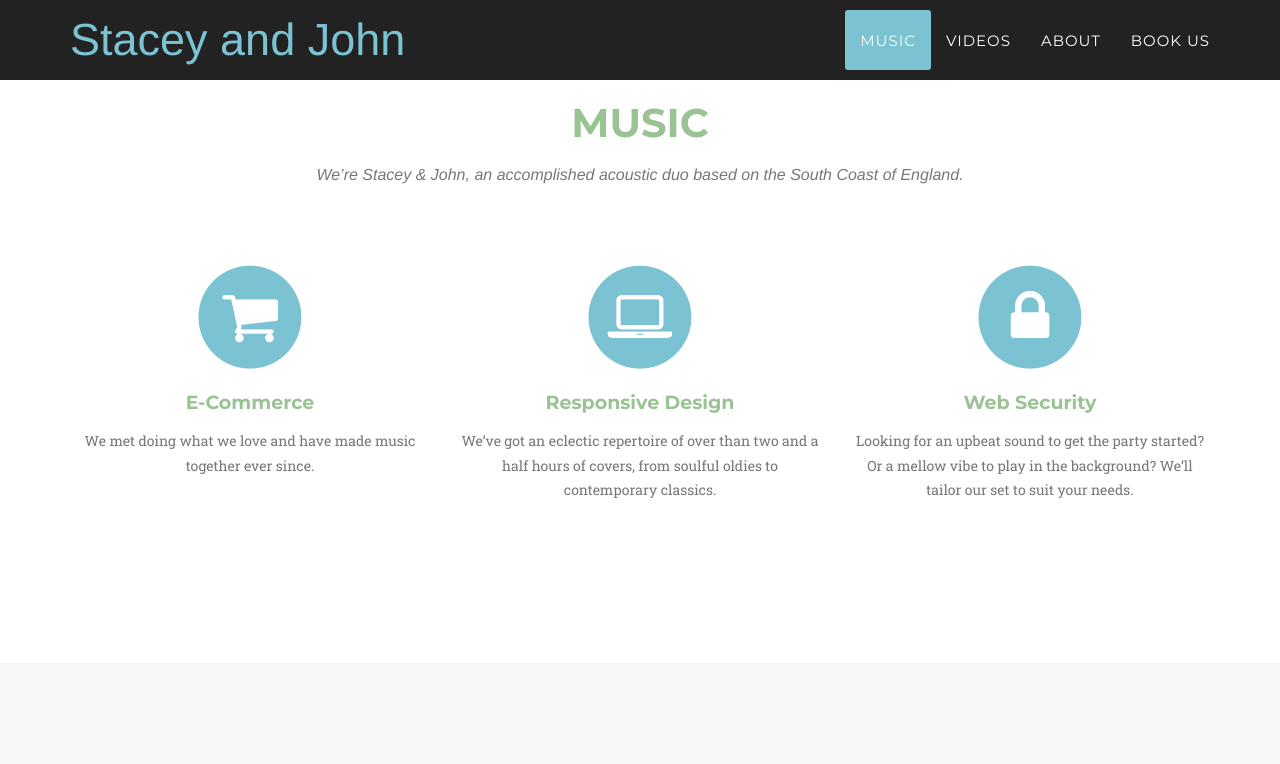
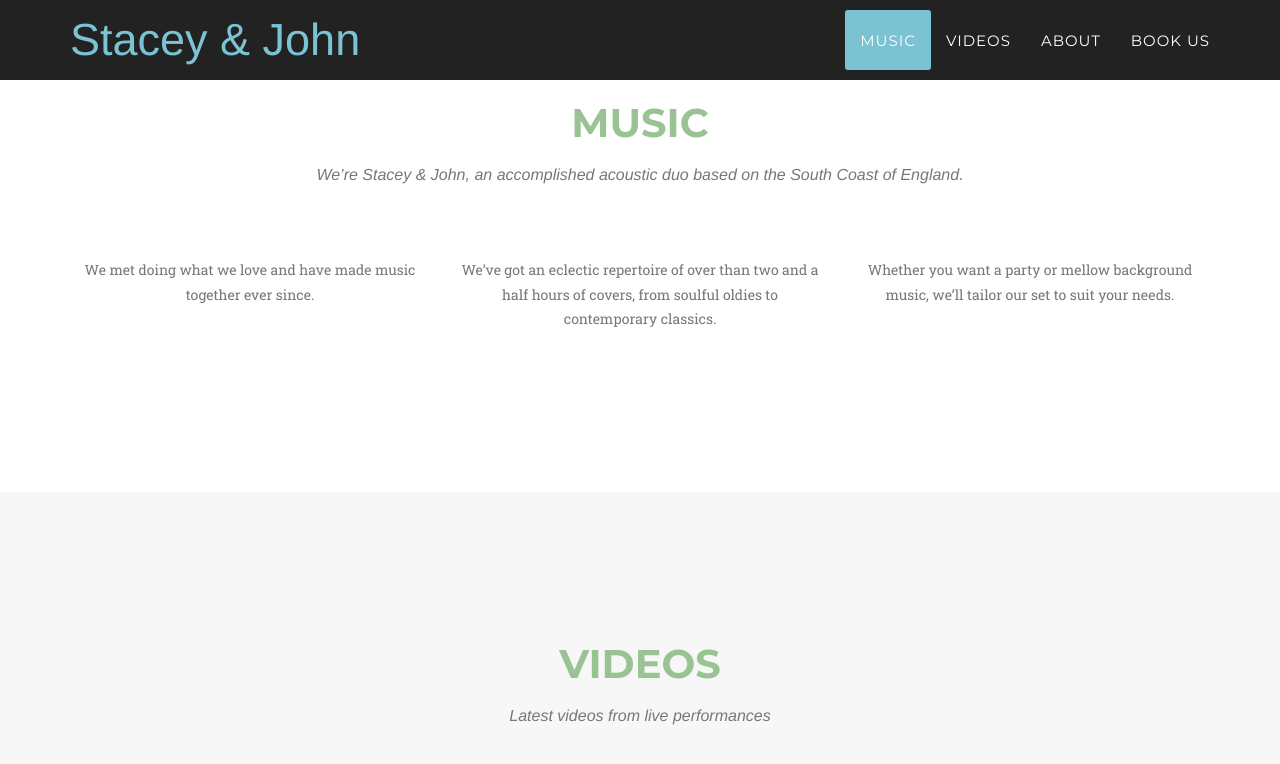
Before and after one commit to staceyandjohn/staceyandjohn, a Jekyll site: the page built from index.html, in a window 1280 px wide and 900 px high, scrolled down 807 px, cut to the strip 0-776 px from the top of the window. Shown: the top 764 px of the strip. Built offline with Jekyll 4.4.1, drawn with Linux system fonts in a browser that asks for light colours; some web fonts are replaced; some of the changed text lies outside the part shown.

Commit message:
all sorts

```diff
--- a/_config.yml
+++ b/_config.yml
@@ -2,7 +2,7 @@ url: https://staceyandjohn.github.io
 baseurl: /staceyandjohn
 
 # Site settings
-title: Stacey and John
+title: Stacey & John
 email: mail@staceyandjohn.co.uk
 description: "Live Acoustic Duo for Events, Parties & Weddings"
 
--- a/_includes/services.html
+++ b/_includes/services.html
@@ -9,28 +9,28 @@
             </div>
             <div class="row text-center">
                 <div class="col-md-4">
-                    <span class="fa-stack fa-4x">
+                    <!-- <span class="fa-stack fa-4x">
                         <i class="fa fa-circle fa-stack-2x text-primary"></i>
                         <i class="fa fa-shopping-cart fa-stack-1x fa-inverse"></i>
-                    </span>
-                    <h4 class="service-heading">E-Commerce</h4>
+                    </span> -->
+                    <!-- <h4 class="service-heading">E-Commerce</h4> -->
                     <p class="text-muted">We met doing what we love and have made music together ever since.</p>
                 </div>
                 <div class="col-md-4">
-                    <span class="fa-stack fa-4x">
+<!--                     <span class="fa-stack fa-4x">
                         <i class="fa fa-circle fa-stack-2x text-primary"></i>
-                        <i class="fa fa-laptop fa-stack-1x fa-inverse"></i>
-                    </span>
-                    <h4 class="service-heading">Responsive Design</h4>
+                        <i class="fa fa-list-ul fa-stack-1x fa-inverse"></i>
+                    </span> -->
+                    <!-- <h4 class="service-heading">Responsive Design</h4> -->
                     <p class="text-muted">We’ve got an eclectic repertoire of over than two and a half hours of covers, from soulful oldies to contemporary classics.</p>
                 </div>
                 <div class="col-md-4">
-                    <span class="fa-stack fa-4x">
+                    <!-- <span class="fa-stack fa-4x">
                         <i class="fa fa-circle fa-stack-2x text-primary"></i>
-                        <i class="fa fa-lock fa-stack-1x fa-inverse"></i>
-                    </span>
-                    <h4 class="service-heading">Web Security</h4>
-                    <p class="text-muted">Looking for an upbeat sound to get the party started? Or a mellow vibe to play in the background? We’ll tailor our set to suit your needs. </p>
+                        <i class="fa fa-music fa-stack-1x fa-inverse"></i>
+                    </span> -->
+                    <!-- <h4 class="service-heading">Web Security</h4> -->
+                    <p class="text-muted">Whether you want a party or mellow background music, we’ll tailor our set to suit your needs. </p>
                 </div>
             </div>
         </div>
```
Also changed, not shown: 3 other files.
